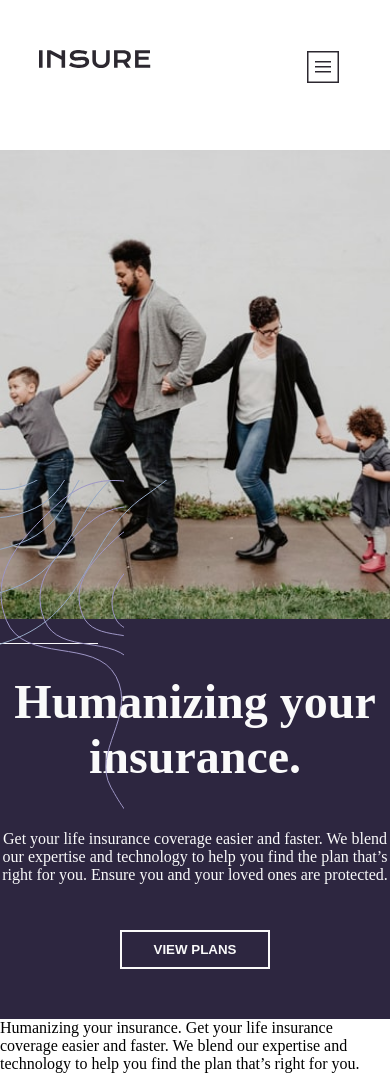
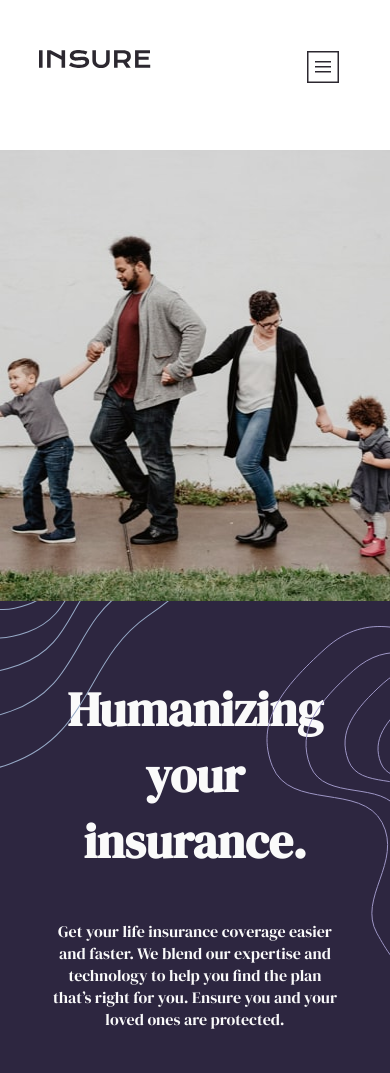
Before and after one commit to MaudePod/insure-landing-page-master-web-components, a plain HTML site: page index.html in a window 390 px wide. Shown: the top 1073 px of the page. Drawn offline with Linux system fonts and the light colour scheme.

Commit message:
Adds font

```diff
--- a/index.html
+++ b/index.html
@@ -250,7 +250,7 @@
     <!-- <img src="./images/image-intro-desktop.jpg" width="540px" height="650px" alt="Picture of family holding hands"> -->
     <img src="./images/bg-pattern-intro-right-desktop.svg" alt="Abstract shape" class="bg-pattern-intro-right-desktop">
     <img src="./images/bg-pattern-intro-left-desktop.svg" alt="Abstact shape" class="bg-pattern-intro-left-desktop">
-    <img src="./images/bg-pattern-intro-right-mobile.svg" alt="Abstract shape" class="bg-pattern-intro-left-mobile">
+    <img src="./images/bg-pattern-intro-right-mobile.svg" alt="Abstract shape" class="bg-pattern-intro-right-mobile">
     <img src="./images/bg-pattern-intro-left-mobile.svg" alt="Abstract shape" class="bg-pattern-intro-left-mobile">
   </section>
   <style>
--- a/style.css
+++ b/style.css
@@ -6,6 +6,11 @@
     --very-dark-voilet: hsl(270, 9%, 17%);
     --dark-grayish-violet: hsl(273, 4%, 51%);
     --very-light-gray: hsl(0, 0%, 98%);
+}
+
+@font-face {
+    font-family: 'DM_Serif_Display';
+    src: url(./fonts/DM_Serif_Display/DMSerifDisplay-Regular.ttf);
 }
 
 html {
@@ -18,6 +23,7 @@ body {
     width: 100svw;
     margin: 0;
     container: body / inline-size;
+    font-family: 'DM_Serif_Display';
 }
 
 main {
@@ -32,46 +38,54 @@ header {
     height: 150px;
     width: 100%;
 }
+
 section[class="intro-card-text"] {
     display: grid;
     gap: 30px;
     align-content: baseline;
 }
-span{
+
+span {
     border: 0;
     border-bottom: 1px solid var(--very-light-gray);
     width: 25%;
 }
-h1{
-    font-size:3.5em ;
+
+h1 {
+    font-size: 3.5em;
     width: 70%;
-    margin: 0   ;
+    margin: 0;
 }
+
 section[class="intro-card"] {
     display: grid;
     position: relative;
     height: 500px;
     background-color: var(--dark-violet);
     box-sizing: border-box;
-    padding:5% 10%;
+    padding: 5% 10%;
     grid-template-columns: 1fr 1fr;
     gap: 20px;
     color: var(--very-light-gray);
 }
+
 img[class="bg-pattern-intro-right-desktop"] {
     position: absolute;
     top: 0;
     right: 0;
     height: 90%;
 }
+
 img[class="bg-pattern-intro-left-desktop"] {
     position: absolute;
     top: 330px;
 }
+
 img[class="bg-pattern-intro-right-mobile"],
 img[class="bg-pattern-intro-left-mobile"] {
     display: none;
 }
+
 button {
     color: var(--very-light-gray);
     border: 2px solid var(--very-light-gray);
@@ -84,48 +98,74 @@ button {
     cursor: pointer;
 }
 
-button:hover     {
+button:hover {
     background-color: var(--very-light-gray);
     color: var(--dark-violet);
 }
 
 @container(inline-size < 1100px) {
     section[class="intro-card"] {
-        grid-template-columns: 1fr ;
+        grid-template-columns: 1fr;
         padding: 0;
         height: 100%;
+        position: unset;
     }
-    h1{
+
+    h1 {
         width: 100%;
         font-size: 3em;
         text-align: center;
     }
-    p{
+
+    p {
         text-align: center;
     }
-    picture img{
+
+    picture img {
         width: 100%;
-        order:1;
+        height: 451px;
     }
+
+    picture {
+        z-index: 2;
+    }
+
     section[class="intro-card-text"] {
         order: 2;
+        box-sizing: border-box;
+        padding: 50px;
+        position: relative;
+        min-height: 490px;
+        anchor-name: --intro;
     }
-button{
+
+    span {
+        display: none;
+    }
+
+    button {
         justify-self: center;
         margin-bottom: 50px;
     }
+
     img[class="bg-pattern-intro-right-mobile"] {
         display: grid;
         position: absolute;
-    top: 0;
         right: 0;
-    height: 90%;
+        z-index: 1;
+        top: anchor(top);
+        position-anchor: --intro;
+        height: 330px;
     }
+
     img[class="bg-pattern-intro-left-mobile"] {
         display: grid;
         position: absolute;
-    top: 330px;
+        top: 600px;
+        z-index: 1;
+        height: 168px;
     }
+
     img[class="bg-pattern-intro-right-desktop"],
     img[class="bg-pattern-intro-left-desktop"] {
         display: none;
```
Also changed, not shown: fonts/DM_Serif_Display/DMSerifDisplay-Italic.ttf (added), fonts/DM_Serif_Display/DMSerifDisplay-Regular.ttf (added), fonts/DM_Serif_Display/OFL.txt (added). Lines whose indentation alone changed are shown as unchanged.
